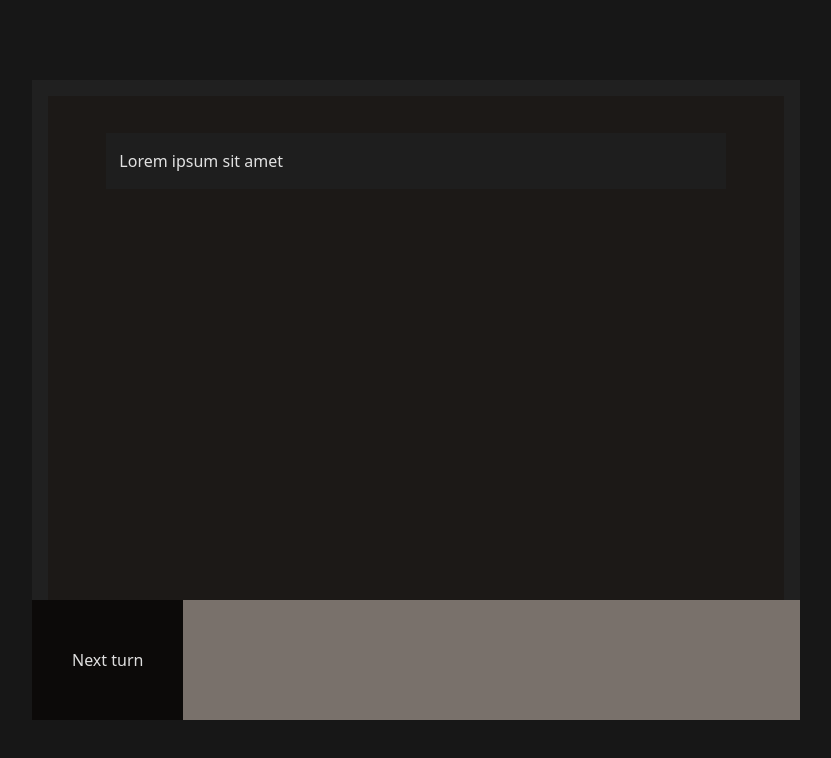
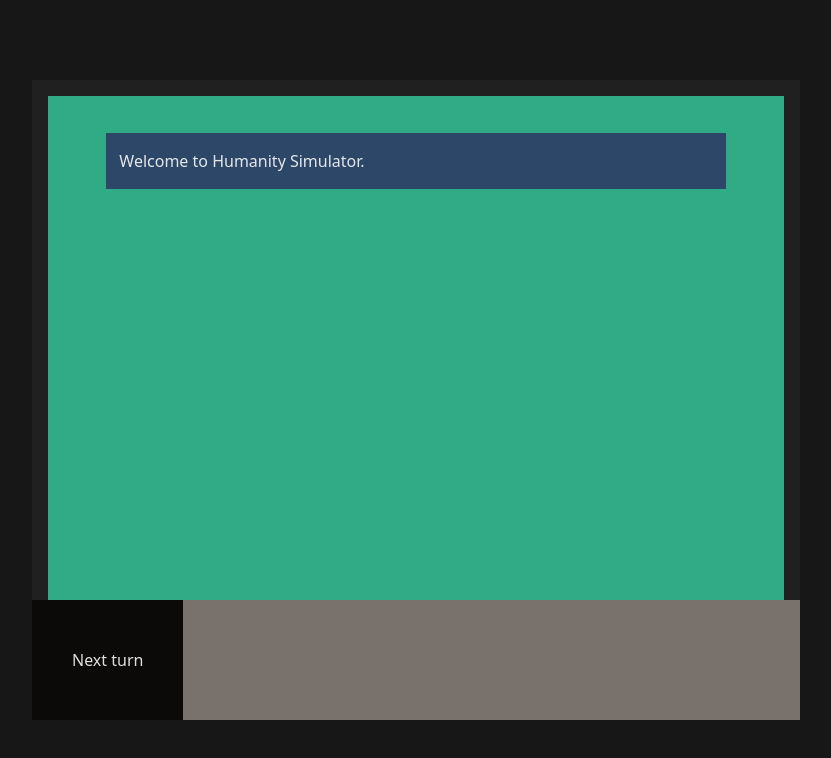
Before and after one commit to lyszt/FSMadame-De-Pompadour, a React (Vite) app: page / in a window 1280 px wide. Shown: the top 758 px of the page, without its empty margins (224-1055 px from the left). Built offline with nearby package versions, Linux system fonts and the light colour scheme.

Commit message:
some recoloring

```diff
--- a/src/App.css
+++ b/src/App.css
@@ -49,3 +49,9 @@
 .eventBox:last-child {
   margin: 10%;
 }
+.eventBox p:first-of-type {
+  background-color: #2d4768;
+}
+.eventBox:first-child {
+  background-color: #31aa86;
+}
--- a/src/EventBox.tsx
+++ b/src/EventBox.tsx
@@ -6,7 +6,7 @@ import './App.css'
 function EventBox() {
 
     const [dialogues, setDialogues] = useState<string[]>([
-        'Lorem ipsum sit amet',
+        'Welcome to Humanity Simulator.',
     ]);
 
     const scrollContainerRef = useRef(null);
```
